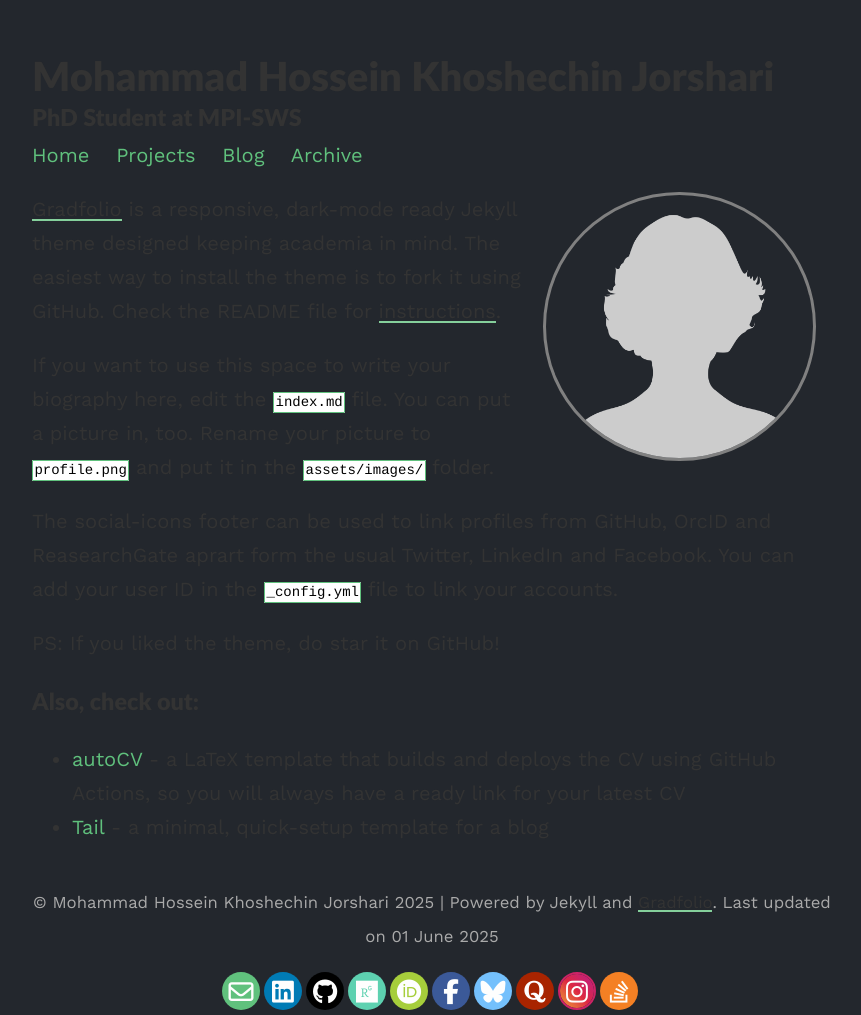
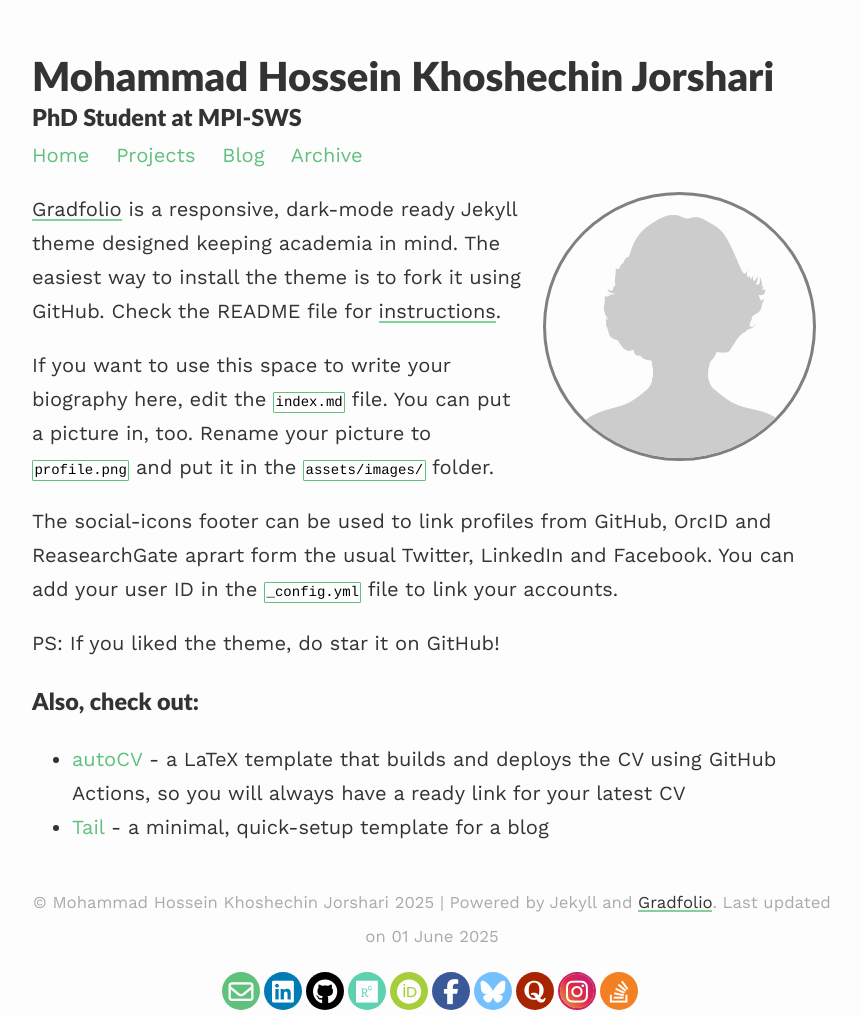
Before and after one commit to joulook/joulook.github.io, a Jekyll site: the page built from index.md, in a window 1280 px wide. Shown: the whole page, without its empty margins (208-1069 px from the left). Built offline with Jekyll 4.4.1, drawn with Linux system fonts in a browser that asks for light colours.

Commit message:
Updated style

```diff
--- a/assets/css/_sass/style.scss
+++ b/assets/css/_sass/style.scss
@@ -9,7 +9,7 @@ body {
   line-height: $base-line-height;
   font-size: $base-font-size;
   color: $text-color;
-  background-color: $body-bg-dark;
+  background-color: $body-bg;
   padding: 2em 1em;
   text-rendering: optimizeLegibility;
   height: 100%;
```
